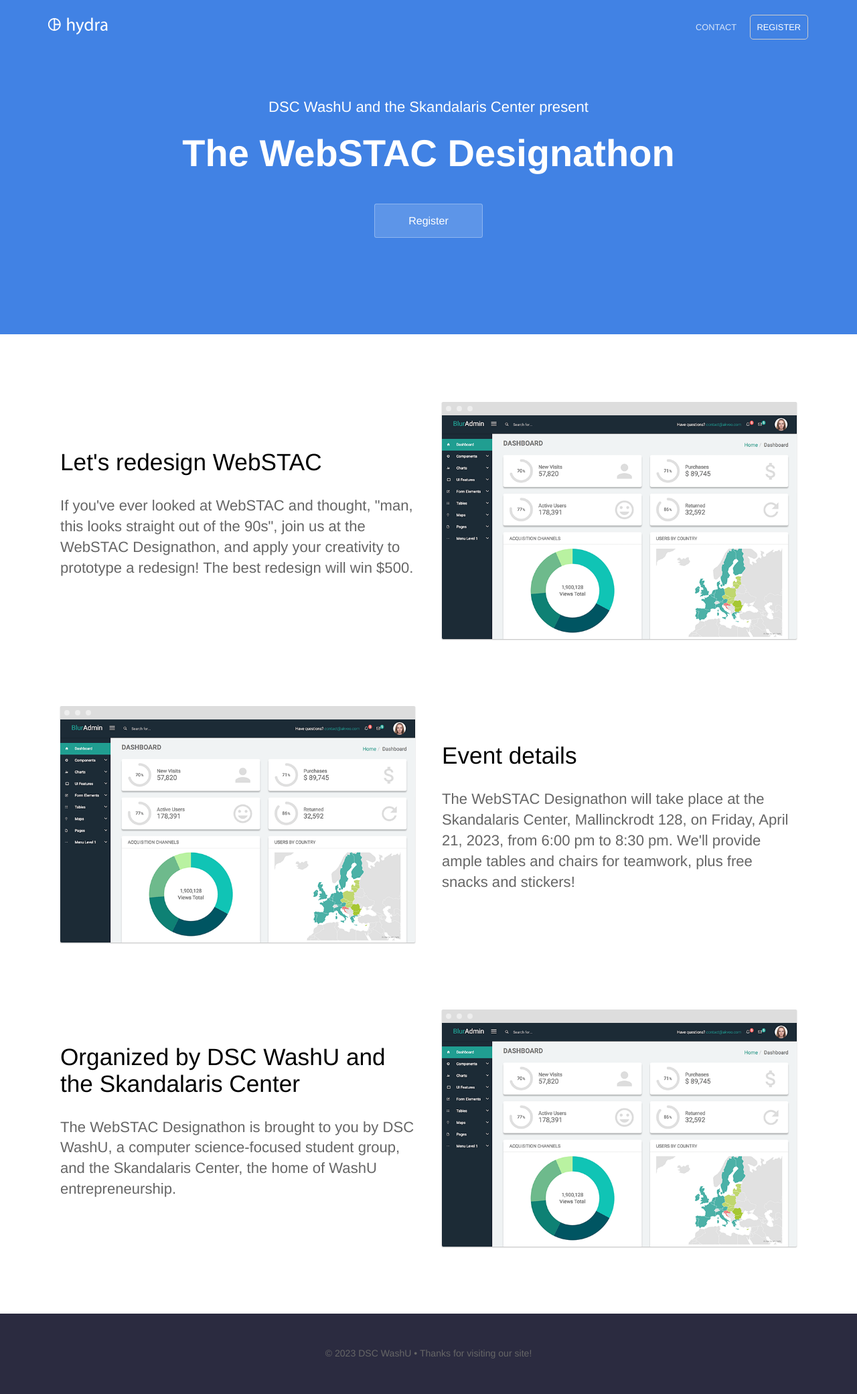
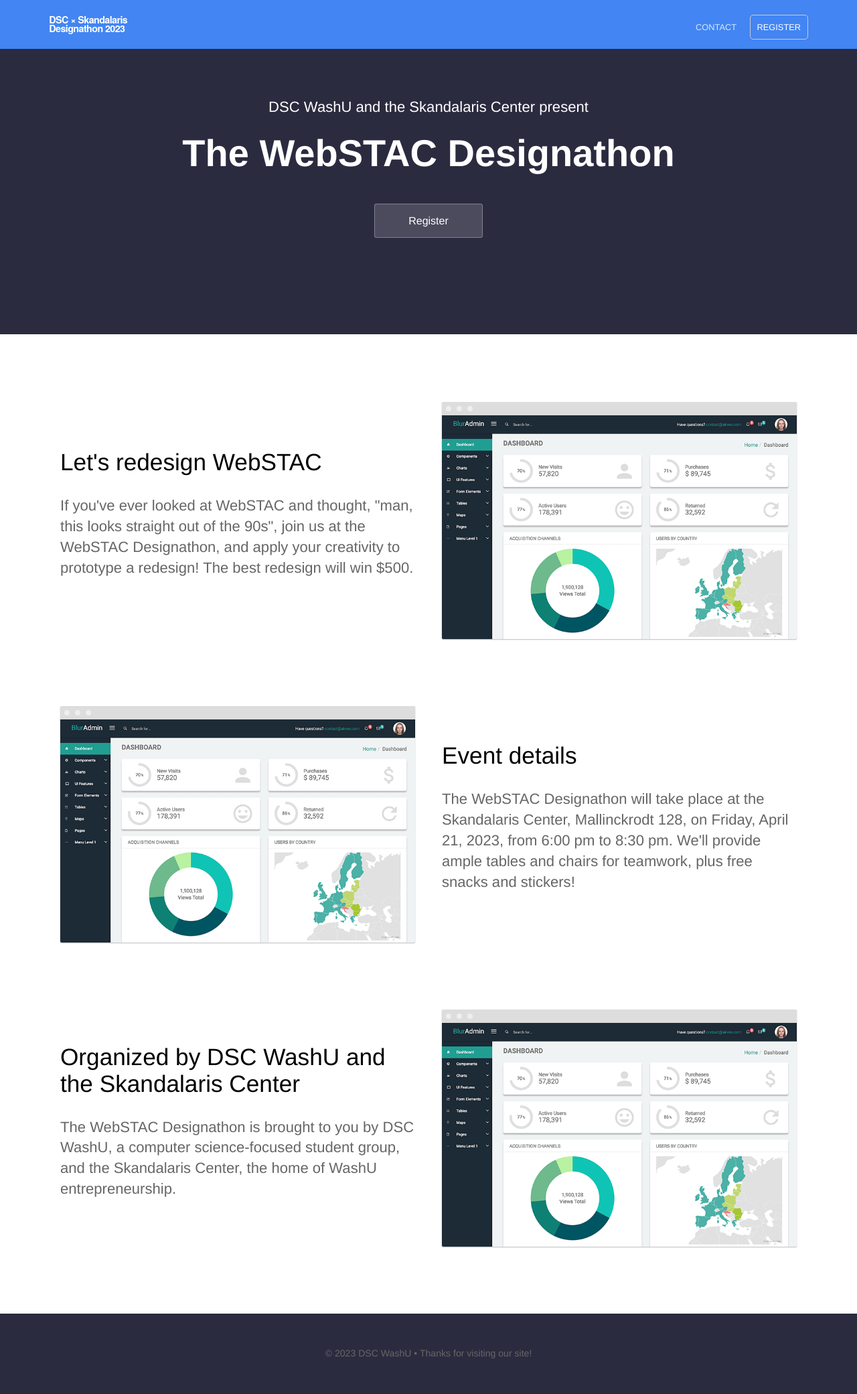
Before and after one commit to dscwashu/webstacdesignathon, a Jekyll site: the page built from index.html, in a window 1280 px wide. Shown: the whole page at 67% size. Built offline with Jekyll 4.4.1, drawn with Linux system fonts in a browser that asks for light colours; the list of posts is cut into pages by our own code.

Commit message:
Update header and hero

```diff
--- a/_sass/landing-page.scss
+++ b/_sass/landing-page.scss
@@ -34,7 +34,7 @@
 .hero {
 	color: #ffffff;
 	text-align: center;
-	background: linear-gradient(to bottom, $middle-gradient-color 0%, $secondary-brand-color 100%) no-repeat #a05fb7;
+	background: #2b2b40;
 	padding-top: 50px;
 
 	p {
--- a/_sass/variables.scss
+++ b/_sass/variables.scss
@@ -1,5 +1,5 @@
-$brand-color: #4182e4;
-$secondary-brand-color: #4182e4;
+$brand-color: #4285F3;
+$secondary-brand-color: #4285F3;
 $middle-gradient-color: mix($brand-color, $secondary-brand-color, 95%);
 
 // Breakpoints
```
Also changed, not shown: images/logo.svg.
